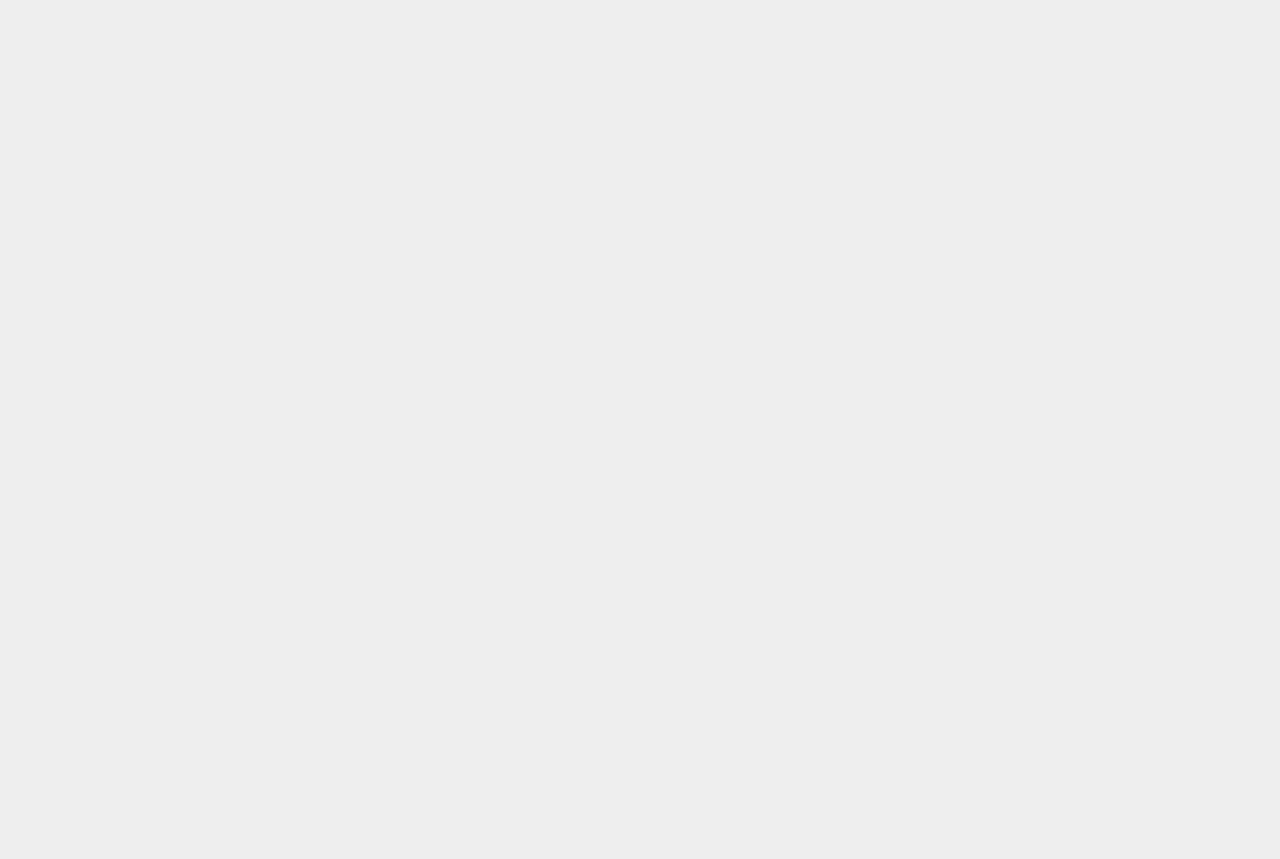
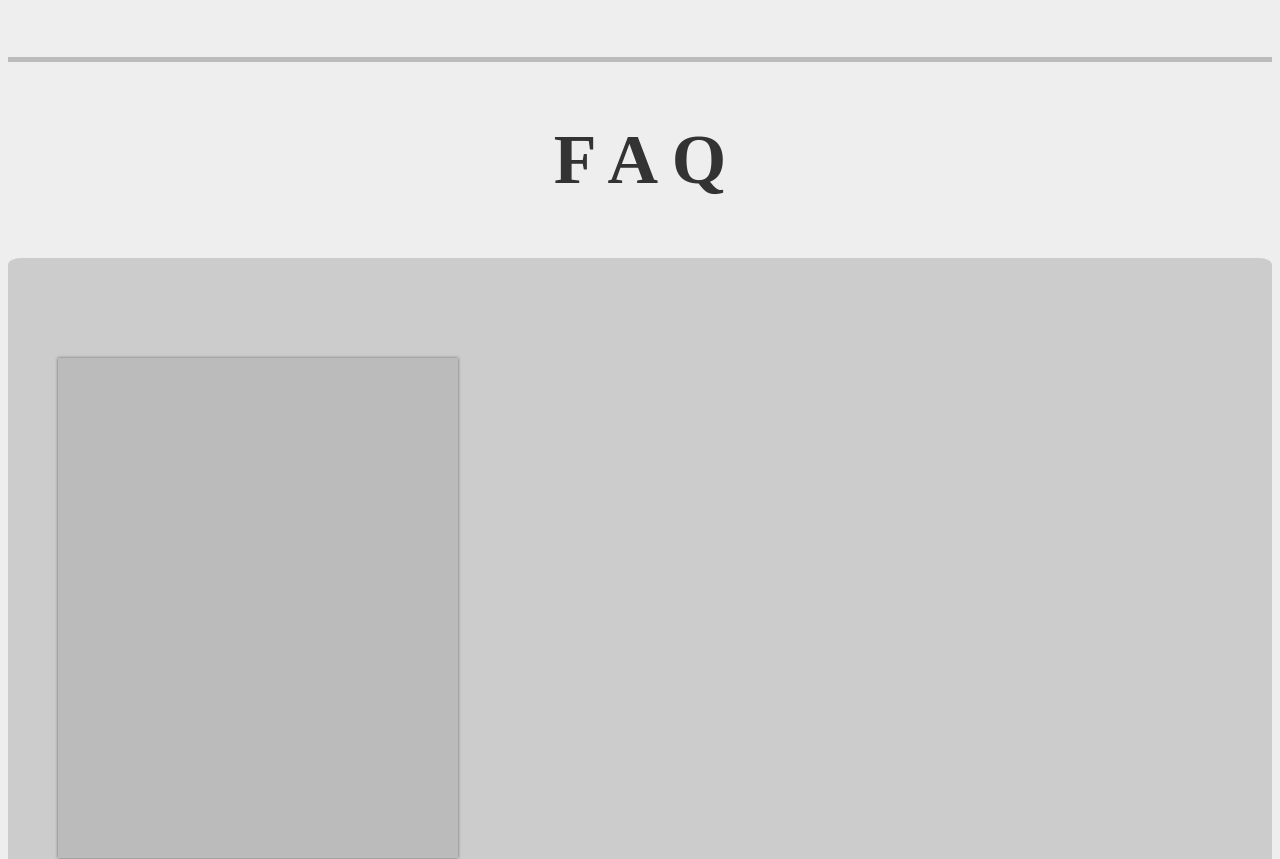
Before and after one commit to biiishop/freshmen-caucus, a Next.js app: page / in a window 1280 px wide. Shown: the part 1780-2639 px from the top of the page. Built offline with nearby package versions, Linux system fonts and the light colour scheme.

Commit message:
first FaQ done

```diff
--- a/src/styles/globals.css
+++ b/src/styles/globals.css
@@ -81,22 +81,6 @@ body {
   border-radius: 1%;
   padding: 12px;
   box-shadow: 0px 0px 3px rgba(0, 0, 0, 0.5);
-}
-#transitiondiv {
-  height: 100px;
-  background: linear-gradient( #EEEEEE,#EFEBD6 );
-}
-#FaQ {
-  background-color: #EFEBD6;
-  text-align: center;
-  font-size: 50px;
-  font-family:Impact, Haettenschweiler, 'Arial Narrow Bold', sans-serif ;
-  margin-top: 0px;
-  height: 1000px;
-  color: #bbbe09;
-}
-#FaQh2 {
-  margin: 0px;
 }
 #hometitle {
   text-align: center;
@@ -197,3 +181,31 @@ body {
   width: 100px;
   left: 900px;
 }
+#FaQ {
+  position: relative;
+  top: -1500px;
+}
+#linebreak {
+  height: 5px;
+  background-color: #BBBBBB;
+  color:#BBBBBB;
+}
+#FaQtitle {
+  text-align: center;
+  font-size: 70px;
+  color:#333333;
+}
+#faqholder {
+  height: 700px;
+  background-color:#CCCCCC;
+  border-radius: 1%;
+}
+#faq1 {
+  position: relative;
+  left: 50px;
+  top: 100px;
+  height: 500px;
+  width: 400px;
+  background-color: #BBBBBB;
+  box-shadow: 0px 0px 3px rgba(0, 0, 0, 0.5);
+}
```
